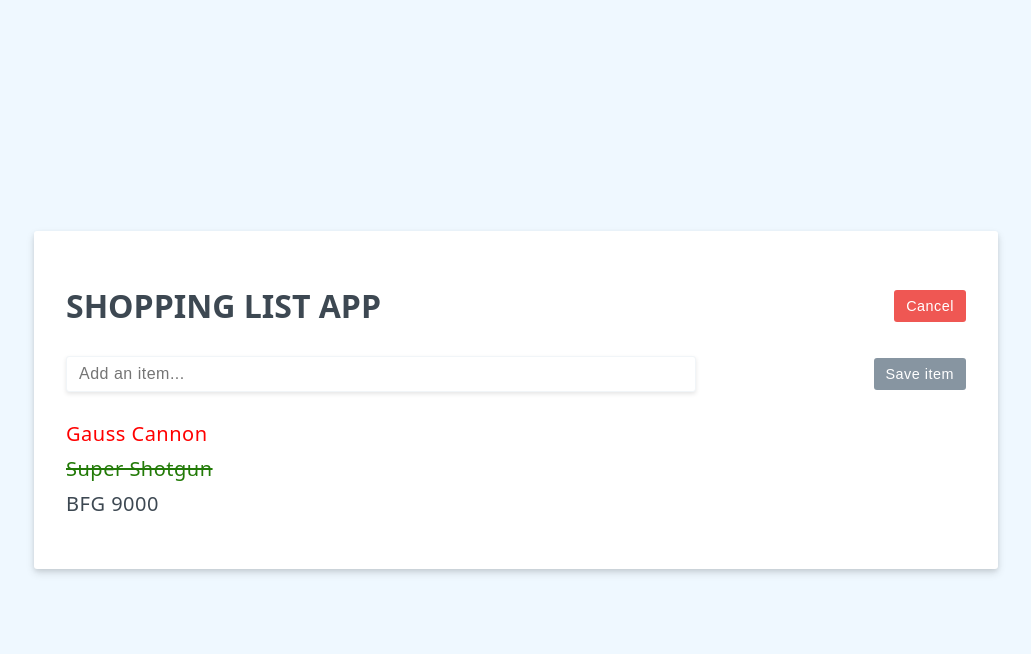
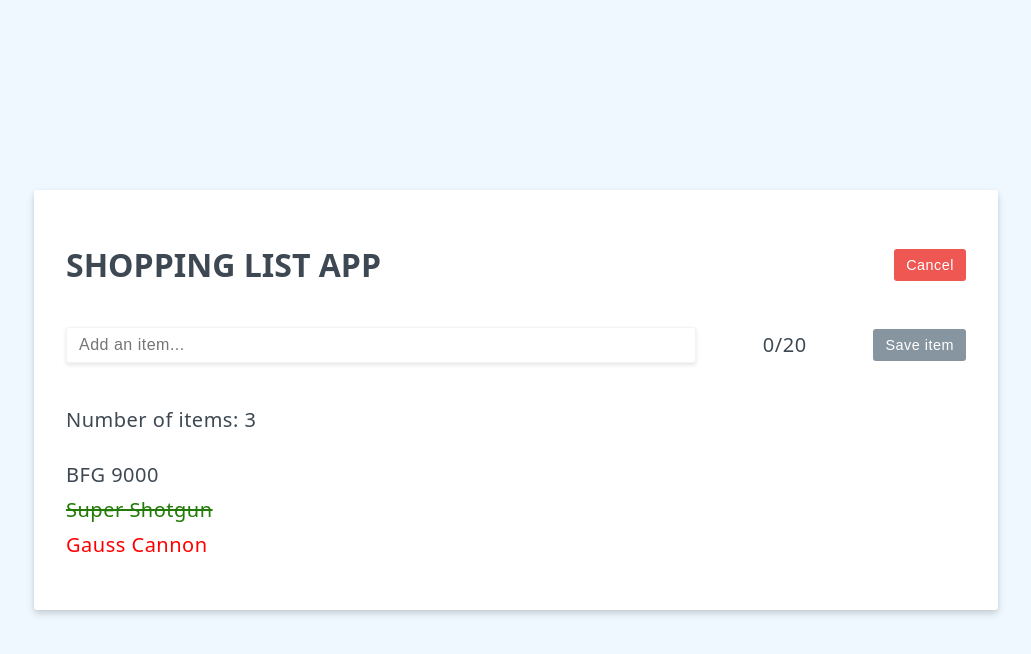
Before and after one commit to dane-du-plessis/vueShoppingList, a plain HTML site: page index.html in a window 1280 px wide. Both pictures are taken after a click on the button "Add item". Shown: the whole page, without its empty margins (124-1155 px from the left). Drawn offline with nearby package versions, Linux system fonts and the light colour scheme.

Commit message:
completed the simple shopping list

```diff
--- a/index.html
+++ b/index.html
@@ -14,13 +14,16 @@
             </div>
             <div v-if="state === 'edit'" class="add-item-form">
                 <input type="text" v-model="newItem" placeholder="Add an item..." @keyup.enter="saveItem(newItem)">
+                <p v-if="characterCount <= 20" :class="[characterCount > 20 ? 'priority' : '']">{{characterCount}}/20</p>
+                <p v-else :class="'priority'">Char count exceeded</p>
                 <button class="btn btn-primary" v-bind:disabled="newItem.length === 0" @click="saveItem(newItem)">Save item</button>
             </div>
             <!-- <a v-bind:href="newItem" target="_blank">Dynamic Link</a> -->
+            <p v-if="items.length === 0">All items acquired!</p>
+            <p v-else> Number of items: {{items.length}} </p>
             <ul>
-                <li v-for="item in items"  :class="[item.purchased ? 'strikeout purchased': '', item.highPriority ? 'priority' : '']" @click="togglePurchased(item)">{{item.label}}</li>
+                <li v-for="item in reversedItems"  :class="[item.purchased ? 'strikeout purchased': '', item.highPriority ? 'priority' : '']" @click="togglePurchased(item)">{{item.label}}</li>
             </ul>
-            <p v-if="items.length === 0">All items acquired!</p>
         </div>
     </body>
 
@@ -49,8 +52,18 @@
                         purchased: false,
                         highPriority: false,
                     }
-                ],
-                saveItem() {
+                ]
+            },
+            computed: {
+                characterCount() {
+                    return this.newItem.length
+                },
+                reversedItems() {
+                    return this.items.slice().reverse()
+                }
+            },
+            methods: {
+                saveItem(newItem) {
                     this.items.push({
                         label: newItem,
                         purchased: false,
@@ -64,7 +77,7 @@
                 },
                 togglePurchased(item) {
                     item.purchased = !item.purchased
-                }
+                },
             }
         })
     </script>
```
